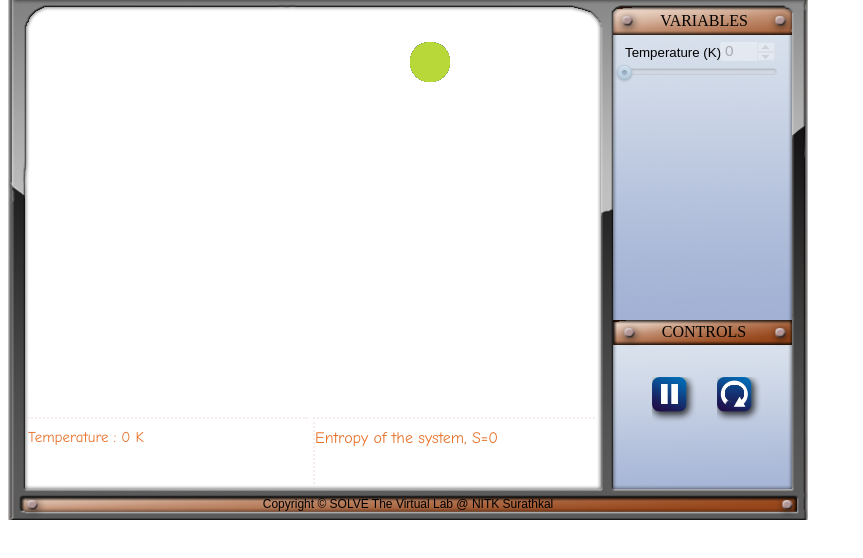
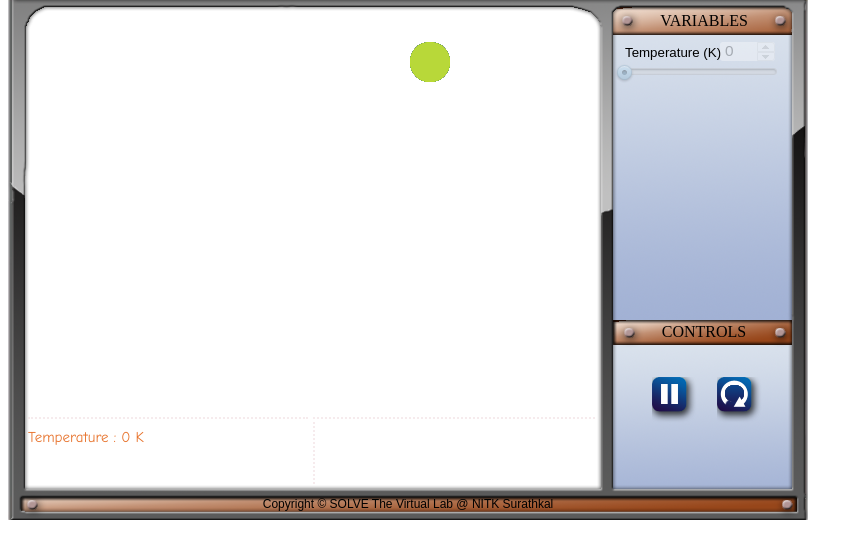
Before and after one commit to kas140472/ThirdLawOfThermodynamics-Simulation, a plain HTML site: page index.html in a window 1280 px wide. Shown: the part 88-646 px from the top of the page, without its empty margins (0-863 px from the left). Drawn offline with Linux system fonts and the light colour scheme.

Commit message:
Update index.html

```diff
--- a/index.html
+++ b/index.html
@@ -62,6 +62,7 @@
     var temps=0;
     var input=0;
     var prev=temps;
+    var p=false;
 
     R=8.314;
     Na=6.022*10^23;
@@ -221,7 +222,7 @@
             // k=0;
             $('#l1spinner').spinner("disable");
             $('#l1slider').slider("disable");
-            if (temp===0)
+            if (temp===0 && p===true)
             {
                 document.getElementById("p6").innerHTML="Entropy of the system, S=0";
             }
@@ -232,6 +233,7 @@
             $('#l1spinner').spinner("enable");
             $('#l1slider').slider("enable");
             document.getElementById("p6").innerHTML="";
+            p=true;
         }
     }
 
@@ -240,9 +242,9 @@
         temp=input;
         //console.log(temp)
         document.getElementById("p1").innerHTML="Temperature : "+temp+" K";
-        if(temp===0){
-            document.getElementById("p6").innerHTML="Entropy of the system, S=0"
-        }
+        // if(temp===0){
+        //     document.getElementById("p6").innerHTML="Entropy of the system, S=0"
+        // }
     }
 
     function kinetic_val(input){
@@ -251,6 +253,12 @@
         //document.getElementById("p2").innerHTML="Kinetic Energy : "+KE+" J";
 
     }
+
+    function tf_val(){
+
+        document.getElementById("p6").innerHTML="";
+    }
+
     function varinit() {
 
         varchange();
@@ -262,6 +270,8 @@
         $('#l2slider').slider("value", 0);
         $('#l2spinner').spinner("value", 0);
         //console.log(temps)
+        tf_val();
+
 
     }
 
@@ -308,7 +318,7 @@
     function varupdate()
     {
 
-        $('#l1slider').slider("value", $('#l1spinner').spinner('value'));  //updating slider location with change in spinner(debug)
+        $('#l1slider').slider("value", $('#l1spinner').spinner('value'));//updating slider location with change in spinner(debug)
     }
 
 </script>
```
